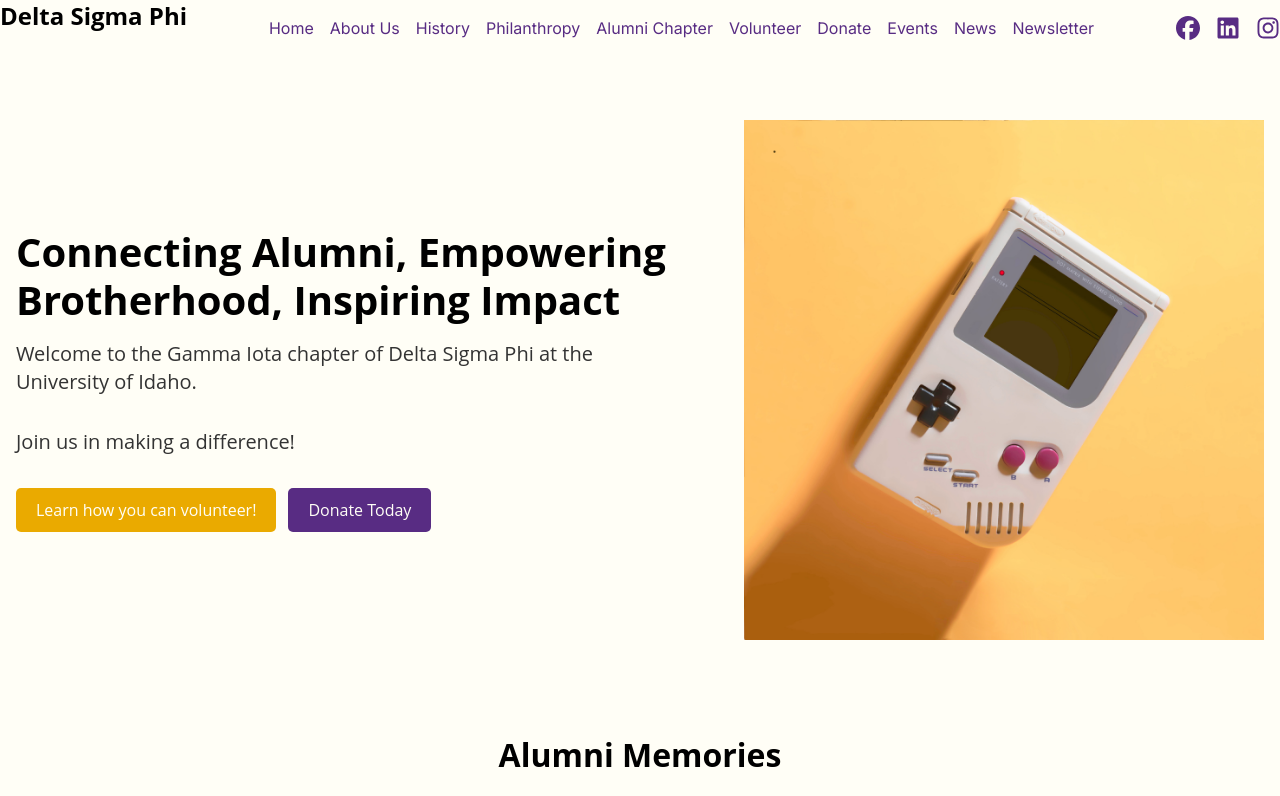
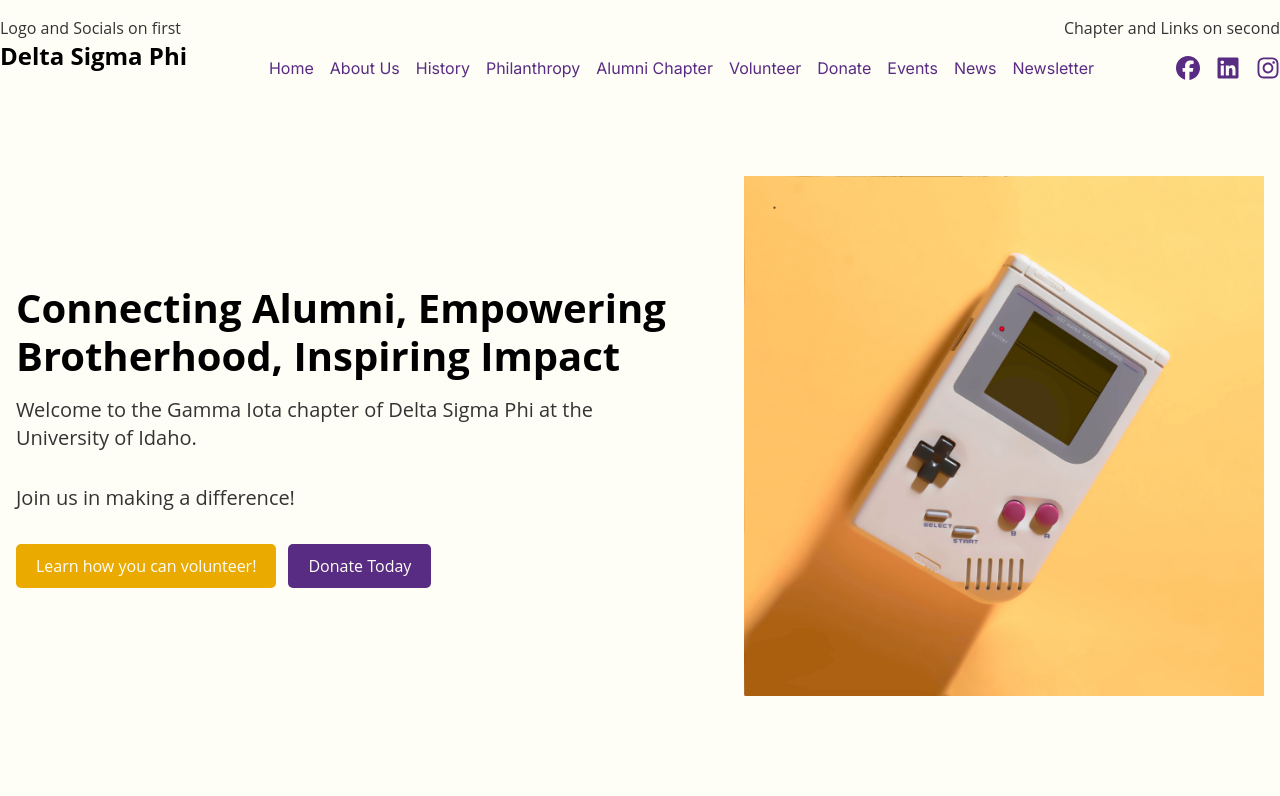
Before and after one commit to MSBivens/dsp, a Next.js app in the folder dsp/: page / in a window 1280 px wide. Shown: the top 796 px of the page. Built offline with nearby package versions, Linux system fonts and the light colour scheme.

Commit message:
update, still needing a lot of work

```diff
--- a/dsp/src/app/components/header.jsx
+++ b/dsp/src/app/components/header.jsx
@@ -43,7 +43,11 @@ export default function Header() {
   }, []);
 
   return (
-    <header className=" ">
+    <header className="mx-auto max-w-screen-xl text-center lg:py-4 ">
+      <div className="container mx-auto flex justify-between items-center relative">
+        <p>Logo and Socials on first</p>
+        <p>Chapter and Links on second</p>
+      </div>
       <div className="container mx-auto flex justify-between items-center relative">
         <div className="flex flex-wrap items-center mr-auto">
           {/* <Image
```
